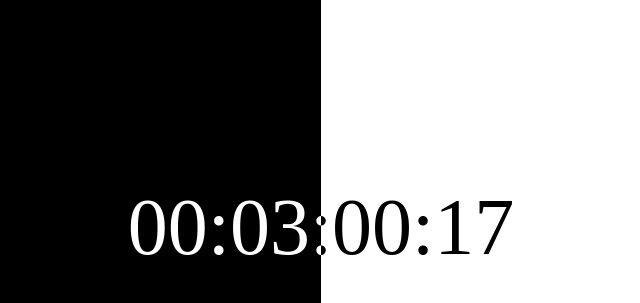
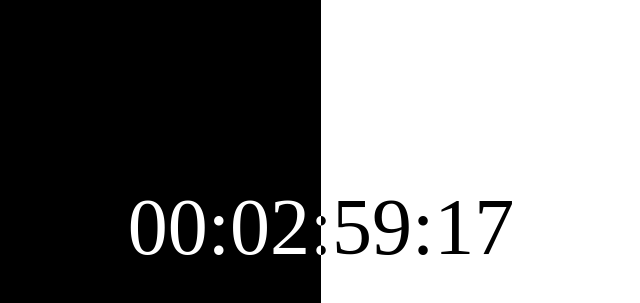
Before and after one commit to hkumar1993/unus-annus, a plain HTML site: page index.html in a window 1280 px wide. Shown: the top 303 px of the page, without its empty margins (319-959 px from the left). Drawn offline with Linux system fonts and the light colour scheme.

Commit message:
Update end time to match live stream rather than merch store

```diff
--- a/index.html
+++ b/index.html
@@ -71,7 +71,7 @@
 
         <script>
             document.addEventListener('DOMContentLoaded', () => {
-                const endTime = new Date('November 14 2020, 12:01:00 AM PST');
+                const endTime = new Date('November 14 2020, 12:00:00 AM PST');
                 const endTimeMs = endTime.getTime();
                 const currentTime = Date.now();
 
```
